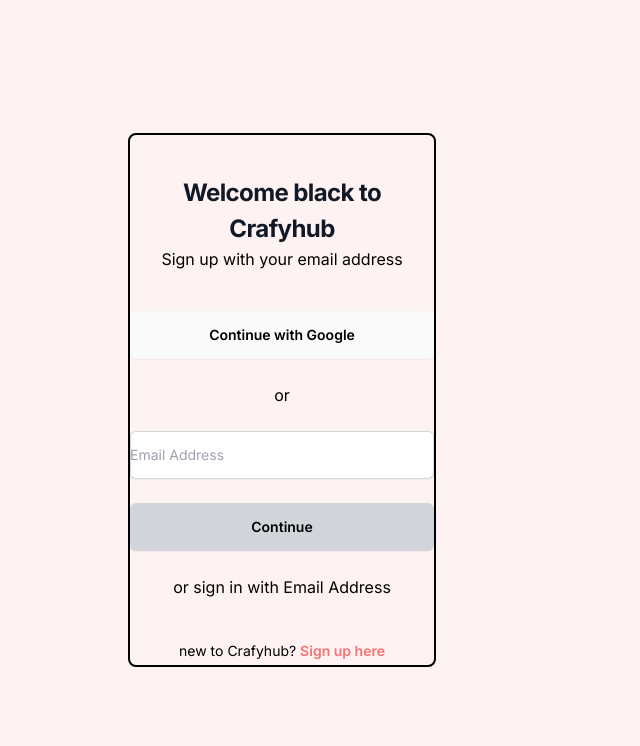
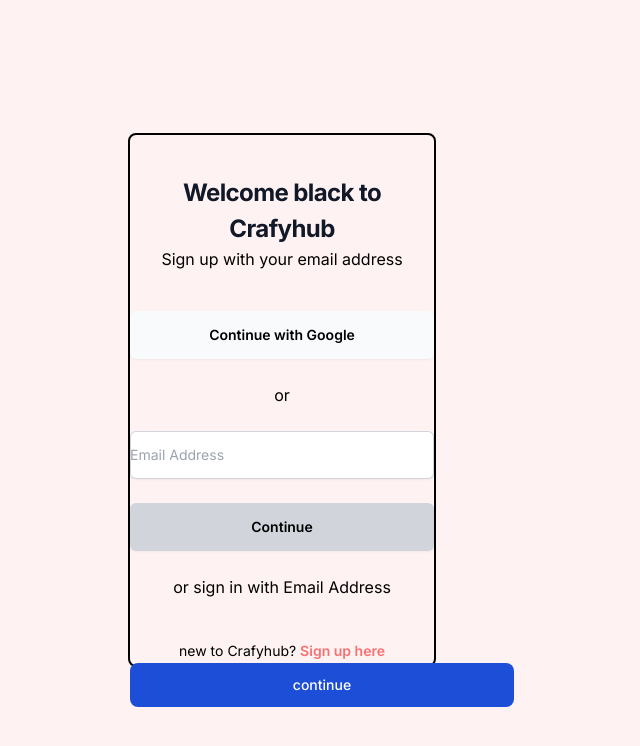
Before and after one commit to Gowthamwunderux/crafyhub, a Next.js app: page /sign-in in a window 1280 px wide. Shown: the top 746 px of the page, without its empty margins (358-998 px from the left). Built offline with nearby package versions, Linux system fonts and the light colour scheme.

Commit message:
change to folder structure

```diff
--- a/src/app/page.tsx
+++ b/src/app/page.tsx
@@ -1,7 +1,7 @@
 import React from 'react'
 import Image from 'next/image'
-import Header from '../components/header/header'
-import Hire from './hiring/page'
+import Header from './components/header/header'
+import Hiring from './hiring/page'
 
 
 
@@ -10,8 +10,9 @@
   return (
 
    <>
+
     <Header/>
-    <Hire/>
+   <Hiring/>
    </>
 
   )
--- a/src/app/sign-in/page.tsx
+++ b/src/app/sign-in/page.tsx
@@ -1,6 +1,7 @@
 import React from "react";
 import Link from "next/link";
-import { LargeButton, SmallButton } from "../components/Buttons";
+import { LargeButton } from "../components/Buttons/Buttons";
+
 
 
 const signin : React.FC = () => {
@@ -71,7 +72,7 @@
             </Link>
 
           </p>
-
+ <LargeButton label="continue"/>
         </div>
       </div>
     </div>
```
